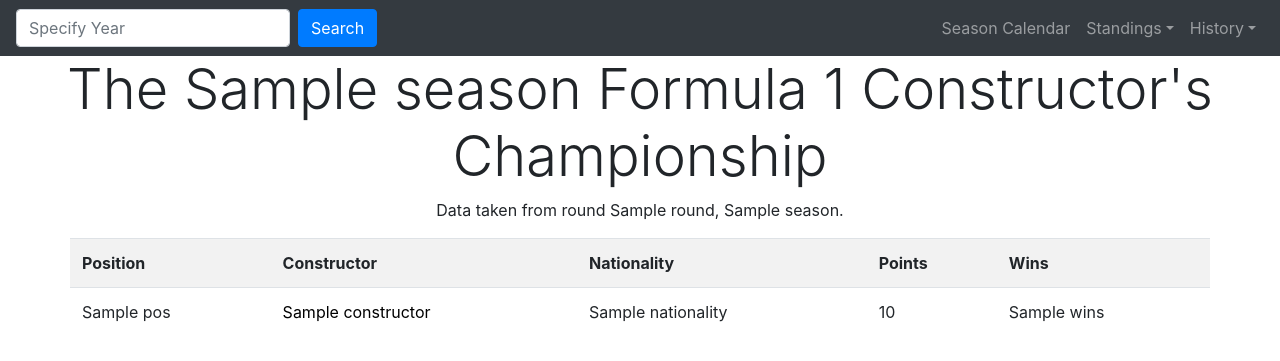
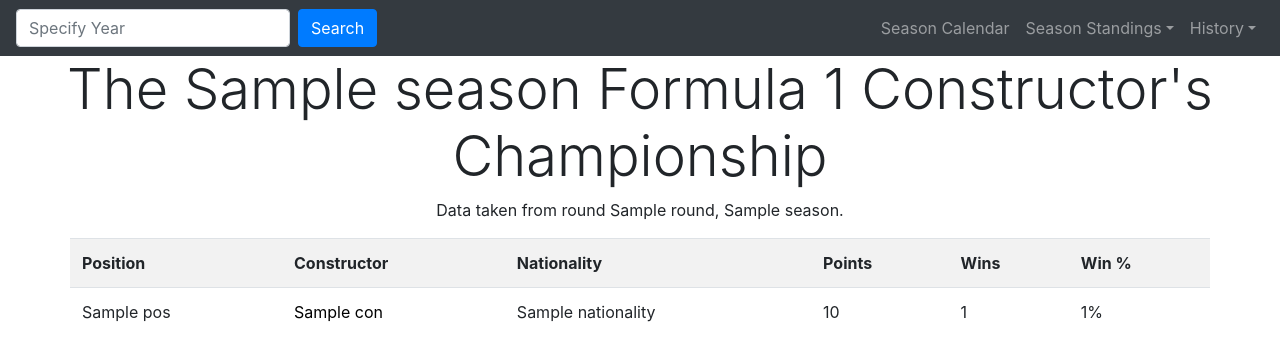
Before and after one commit to jaykybert/F1STATS, a Flask app: template F1STATS/templates/constructor_standings.html in a window 1280 px wide. Shown: the top 361 px of the page. Run offline with Flask 2, Linux system fonts and the light colour scheme; the template is opened without the code that fills it: most values are stand-ins (such as "Sample title", 1, 10 or a date in 2020); some libraries are stand-ins or nearby versions.

Commit message:
Added win percetange to constructor standings. Fixed issue with the navbar get requests. Improved code readability.

```diff
--- a/F1STATS/app.py
+++ b/F1STATS/app.py
@@ -24,7 +24,7 @@
     round_no = request.args.get('round')
     year = request.args.get('year')
     d = current_standings.current_driver_standings(round_no, year)
-    return render_template('driver_standings.html', d_standings=d)
+    return render_template('driver_standings.html', results=d)
 
 
 @app.route('/constructor-standings')
@@ -32,7 +32,7 @@
     round_no = request.args.get('round')
     year = request.args.get('year')
     c = current_standings.current_constructor_standings(round_no, year)
-    return render_template('constructor_standings.html', c_standings=c)
+    return render_template('constructor_standings.html', results=c)
 
 
 @app.route('/race')
@@ -44,7 +44,6 @@
 
 
 @app.route('/qualifying')
-@app.route('/quali')
 def qualifying():
     round_no = request.args.get('round')
     year = request.args.get('year')
@@ -65,5 +64,4 @@
 if __name__ == "__main__":
     app.run()
 
-# TODO: Add win percentage to the constructor's championship.
 # TODO: Add point deficit to the next driver (?) in the standings - consider branching for this, will be a lot of work.
--- a/F1STATS/templates/calender.html
+++ b/F1STATS/templates/calender.html
@@ -23,7 +23,7 @@
 
                 <!-- Standings Dropdown -->
                 <li class="nav-item dropdown">
-                    <a class="nav-link dropdown-toggle" href="#" id="standings_dropdown" role="button" data-toggle="dropdown">Standings</a>
+                    <a class="nav-link dropdown-toggle" href="#" id="standings_dropdown" role="button" data-toggle="dropdown">Season Standings</a>
                     <div class="dropdown-menu" aria-labelledby="standings_dropdown">
                         <a class="dropdown-item" href="{{ url_for('driver_standings') }}?year={{ races['year'] }}">Driver</a>
                         <div class="dropdown-divider"></div>
--- a/F1STATS/templates/constructor_history.html
+++ b/F1STATS/templates/constructor_history.html
@@ -24,7 +24,7 @@
 
                 <!-- Standings Dropdown -->
                 <li class="nav-item dropdown">
-                    <a class="nav-link dropdown-toggle" href="#" id="standings_dropdown" role="button" data-toggle="dropdown">Standings</a>
+                    <a class="nav-link dropdown-toggle" href="#" id="standings_dropdown" role="button" data-toggle="dropdown">Season Standings</a>
                     <div class="dropdown-menu" aria-labelledby="standings_dropdown">
                         <a class="dropdown-item" href="{{ url_for('driver_standings') }}">Driver</a>
                         <div class="dropdown-divider"></div>
--- a/F1STATS/templates/constructor_standings.html
+++ b/F1STATS/templates/constructor_standings.html
@@ -25,7 +25,7 @@
 
                     <!-- Standings Dropdown -->
                     <li class="nav-item dropdown">
-                        <a class="nav-link dropdown-toggle" href="#" id="standings_dropdown" role="button" data-toggle="dropdown">Standings</a>
+                        <a class="nav-link dropdown-toggle" href="#" id="standings_dropdown" role="button" data-toggle="dropdown">Season Standings</a>
                         <div class="dropdown-menu" aria-labelledby="standings_dropdown">
 
                             <a class="dropdown-item" href="{{ url_for('driver_standings') }}?year={% if results|length == 0 %}2019
@@ -55,15 +55,15 @@
 
 {% block page_content %}
     <div class="page_header text-center">
-        {% if c_standings|length == 0 %}
+        {% if results|length == 0 %}
             <div class="alert alert-danger" role="alert">
                 Sorry, we had trouble finding the constructor standings.
                 The server may be down, or this information may not be available.
              </div>
 
         {% else %}
-            <h1 class="display-4">The {{ c_standings['RoundInfo']['season'] }} Formula 1 Constructor's Championship</h1>
-            <p>Data taken from round {{ c_standings['RoundInfo']['round'] }}, {{ c_standings['RoundInfo']['season'] }}.</p>
+            <h1 class="display-4">The {{ results['RoundInfo']['season'] }} Formula 1 Constructor's Championship</h1>
+            <p>Data taken from round {{ results['RoundInfo']['round'] }}, {{ results['RoundInfo']['season'] }}.</p>
     </div>
         <table class="container table table-striped f1_links">
             <tr>
@@ -72,14 +72,18 @@
                 <th>Nationality</th>
                 <th>Points</th>
                 <th>Wins</th>
+                <th>Win %</th>
             </tr>
-            {% for c in c_standings['Constructor'] %}
+            {% for con in results['Constructor'] %}
                 <tr>
-                    <td>{{ c['pos'] }}</td>
-                    <td><a href="{{ c['url'] }}">{{ c['name'] }}</a></td>
-                    <td>{{ c['nationality'] }}</td>
-                    <td>{{ c['points'] }}</td>
-                    <td>{{ c['wins'] }}</td>
+                    <td>{{ con['pos'] }}</td>
+                    <td><a href="{{ con['url'] }}">{{ con['name'] }}</a></td>
+                    <td>{{ con['nationality'] }}</td>
+                    <td>{{ con['points'] }}</td>
+                    <td>{{ con['wins']['number'] }}</td>
+                    <td>{% if con['wins']['percentage'] > 0 %}{{ con['wins']['percentage'] }}%{% endif %}</td>
+
+
                 </tr>
             {% endfor %}
         </table>
--- a/F1STATS/templates/qualifying.html
+++ b/F1STATS/templates/qualifying.html
@@ -25,7 +25,7 @@
 
                     <!-- Standings Dropdown -->
                     <li class="nav-item dropdown">
-                        <a class="nav-link dropdown-toggle" href="#" id="standings_dropdown" role="button" data-toggle="dropdown">Standings</a>
+                        <a class="nav-link dropdown-toggle" href="#" id="standings_dropdown" role="button" data-toggle="dropdown">Season Standings</a>
                         <div class="dropdown-menu" aria-labelledby="standings_dropdown">
 
                             <a class="dropdown-item" href="{{ url_for('driver_standings') }}?year={% if results|length == 0 %}2019
--- a/F1STATS/templates/race.html
+++ b/F1STATS/templates/race.html
@@ -25,7 +25,7 @@
 
                     <!-- Standings Dropdown -->
                     <li class="nav-item dropdown">
-                        <a class="nav-link dropdown-toggle" href="#" id="standings_dropdown" role="button" data-toggle="dropdown">Standings</a>
+                        <a class="nav-link dropdown-toggle" href="#" id="standings_dropdown" role="button" data-toggle="dropdown">Season Standings</a>
                         <div class="dropdown-menu" aria-labelledby="standings_dropdown">
 
                             <a class="dropdown-item" href="{{ url_for('driver_standings') }}?year={% if results|length == 0 %}2019
```
Also changed, not shown: F1STATS/current_standings.py (+10 -6 lines), F1STATS/templates/driver_standings.html (+11 -10 lines).
